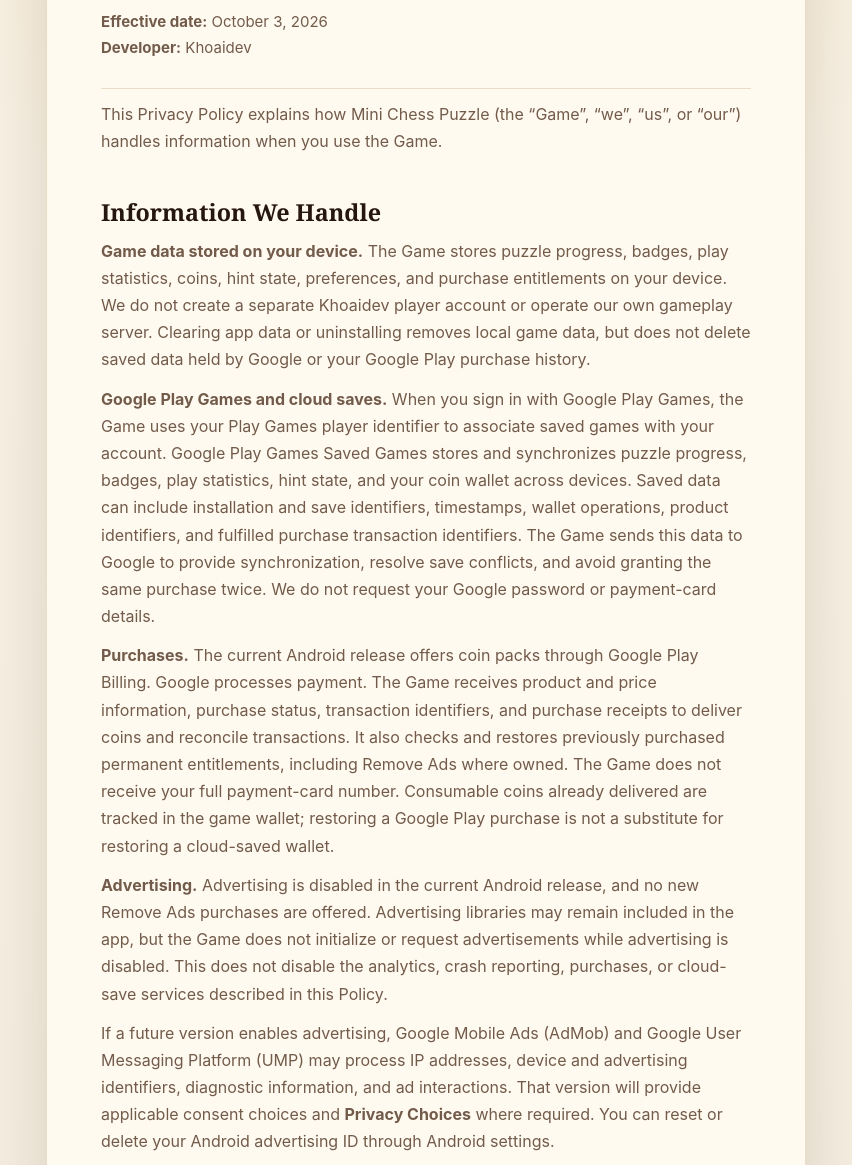
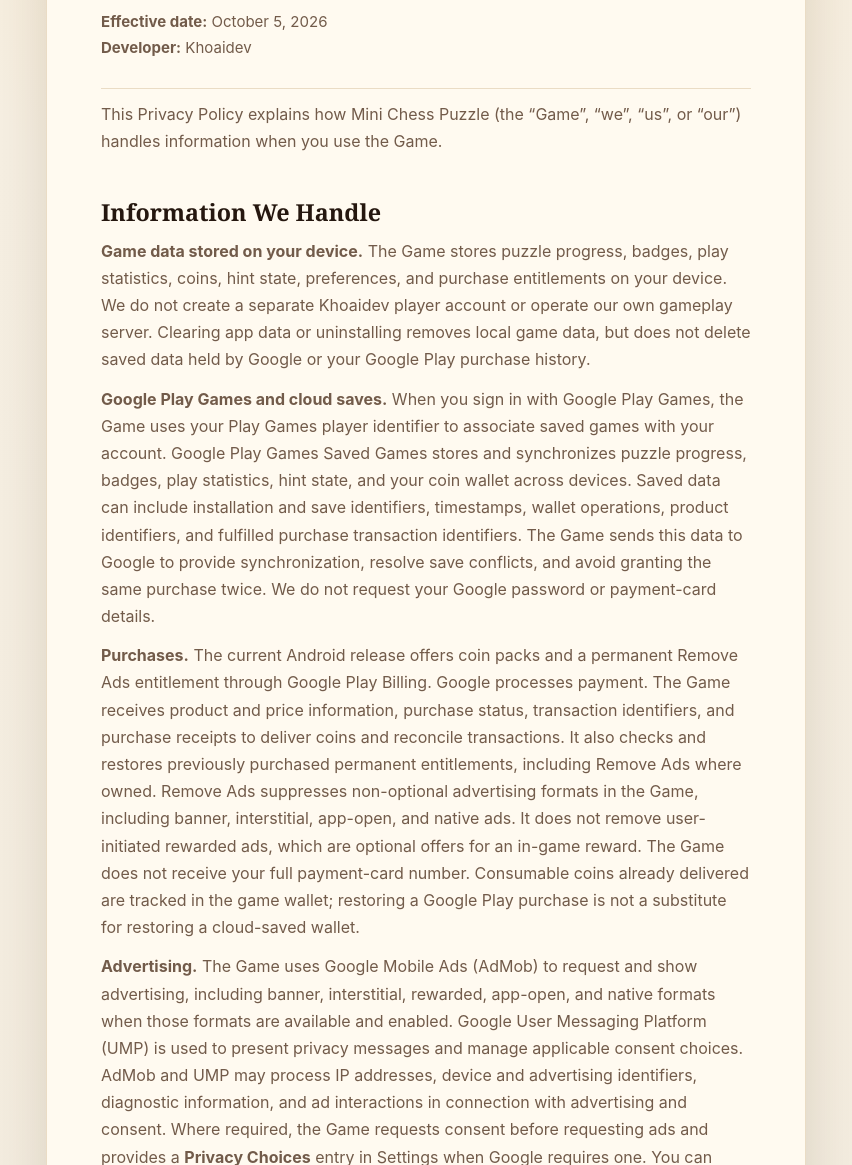
Before and after one commit to hoangvietonline/Mini-chess-Puzzle-privacy, a plain HTML site: page index.html in a window 1280 px wide. Shown: the part 197-1362 px from the top of the page, without its empty margins (214-1066 px from the left). Drawn offline with Linux system fonts and the light colour scheme.

Commit message:
Update privacy policy for advertising release

```diff
--- a/index.html
+++ b/index.html
@@ -29,15 +29,14 @@
     <header>
       <p class="eyebrow">Mini Chess Puzzle</p>
       <h1>Privacy Policy</h1>
-      <p class="meta"><strong>Effective date:</strong> October 3, 2026<br><strong>Developer:</strong> Khoaidev</p>
+      <p class="meta"><strong>Effective date:</strong> October 5, 2026<br><strong>Developer:</strong> Khoaidev</p>
     </header>
     <p>This Privacy Policy explains how Mini Chess Puzzle (the “Game”, “we”, “us”, or “our”) handles information when you use the Game.</p>
     <h2>Information We Handle</h2>
     <p><strong>Game data stored on your device.</strong> The Game stores puzzle progress, badges, play statistics, coins, hint state, preferences, and purchase entitlements on your device. We do not create a separate Khoaidev player account or operate our own gameplay server. Clearing app data or uninstalling removes local game data, but does not delete saved data held by Google or your Google Play purchase history.</p>
     <p><strong>Google Play Games and cloud saves.</strong> When you sign in with Google Play Games, the Game uses your Play Games player identifier to associate saved games with your account. Google Play Games Saved Games stores and synchronizes puzzle progress, badges, play statistics, hint state, and your coin wallet across devices. Saved data can include installation and save identifiers, timestamps, wallet operations, product identifiers, and fulfilled purchase transaction identifiers. The Game sends this data to Google to provide synchronization, resolve save conflicts, and avoid granting the same purchase twice. We do not request your Google password or payment-card details.</p>
-    <p><strong>Purchases.</strong> The current Android release offers coin packs through Google Play Billing. Google processes payment. The Game receives product and price information, purchase status, transaction identifiers, and purchase receipts to deliver coins and reconcile transactions. It also checks and restores previously purchased permanent entitlements, including Remove Ads where owned. The Game does not receive your full payment-card number. Consumable coins already delivered are tracked in the game wallet; restoring a Google Play purchase is not a substitute for restoring a cloud-saved wallet.</p>
-    <p><strong>Advertising.</strong> Advertising is disabled in the current Android release, and no new Remove Ads purchases are offered. Advertising libraries may remain included in the app, but the Game does not initialize or request advertisements while advertising is disabled. This does not disable the analytics, crash reporting, purchases, or cloud-save services described in this Policy.</p>
-    <p>If a future version enables advertising, Google Mobile Ads (AdMob) and Google User Messaging Platform (UMP) may process IP addresses, device and advertising identifiers, diagnostic information, and ad interactions. That version will provide applicable consent choices and <strong>Privacy Choices</strong> where required. You can reset or delete your Android advertising ID through Android settings.</p>
+    <p><strong>Purchases.</strong> The current Android release offers coin packs and a permanent Remove Ads entitlement through Google Play Billing. Google processes payment. The Game receives product and price information, purchase status, transaction identifiers, and purchase receipts to deliver coins and reconcile transactions. It also checks and restores previously purchased permanent entitlements, including Remove Ads where owned. Remove Ads suppresses non-optional advertising formats in the Game, including banner, interstitial, app-open, and native ads. It does not remove user-initiated rewarded ads, which are optional offers for an in-game reward. The Game does not receive your full payment-card number. Consumable coins already delivered are tracked in the game wallet; restoring a Google Play purchase is not a substitute for restoring a cloud-saved wallet.</p>
+    <p><strong>Advertising.</strong> The Game uses Google Mobile Ads (AdMob) to request and show advertising, including banner, interstitial, rewarded, app-open, and native formats when those formats are available and enabled. Google User Messaging Platform (UMP) is used to present privacy messages and manage applicable consent choices. AdMob and UMP may process IP addresses, device and advertising identifiers, diagnostic information, and ad interactions in connection with advertising and consent. Where required, the Game requests consent before requesting ads and provides a <strong>Privacy Choices</strong> entry in Settings when Google requires one. You can reset or delete your Android advertising ID through Android settings.</p>
     <p><strong>Analytics and crash data.</strong> The Game uses Firebase Analytics and Firebase Crashlytics. These services may automatically process game usage events, device and app information, installation identifiers, crash stack traces, relevant app state, and device metadata. Our current custom events cover actions such as starting or completing a puzzle, using a hint, and advertising or privacy events. We do not intentionally send names, email addresses, phone numbers, message contents, or precise location through these custom events.</p>
     <h2>How We Use Information</h2>
     <ul>
@@ -50,7 +49,7 @@
     </ul>
     <p>Where required by law, we and our partners rely on your consent before using data for personalized advertising or other consent-based purposes.</p>
     <h2>How Information Is Shared</h2>
-    <p>We do not sell personal information in the traditional sense. Information is processed by Firebase Analytics for usage analytics; Firebase Crashlytics for crash, error, and ANR reporting; Google Play for app distribution, purchases, and restoration; and Google Play Games for sign-in and cloud-save storage and synchronization. If advertising is enabled in a future version, Google Mobile Ads / AdMob and UMP will process advertising and consent information as described above.</p>
+    <p>We do not sell personal information in the traditional sense. Information is processed by Firebase Analytics for usage analytics; Firebase Crashlytics for crash, error, and ANR reporting; Google Play for app distribution, purchases, and restoration; Google Play Games for sign-in and cloud-save storage and synchronization; and Google Mobile Ads / AdMob and UMP for advertising and consent information as described above.</p>
     <p>These providers may process information in countries other than the one where you live. See <a href="https://policies.google.com/technologies/partner-sites">how Google uses data when you use its partners’ sites or apps</a>.</p>
     <h2>Retention and Security</h2>
     <p>Local gameplay data remains on your device until you clear the Game’s data or uninstall it. Cloud saves can remain in Google Play Games after uninstalling and may be downloaded again when you sign in. Google Play purchase records and data processed by Google and Firebase are retained according to the relevant service configuration, policies, and applicable law. We rely on service providers that use security measures, including encryption in transit where applicable; however, no method of electronic storage or transmission is completely secure.</p>
```
